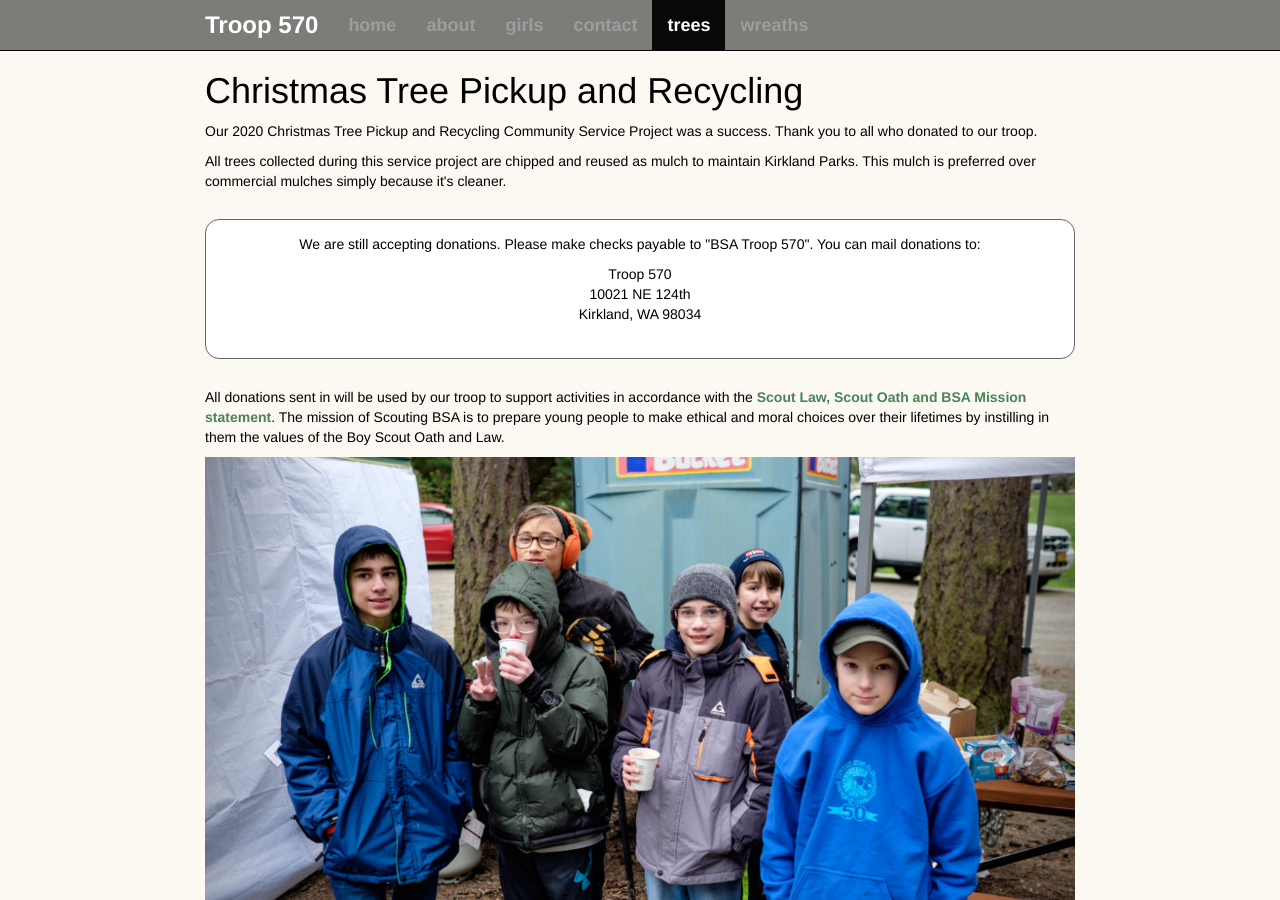
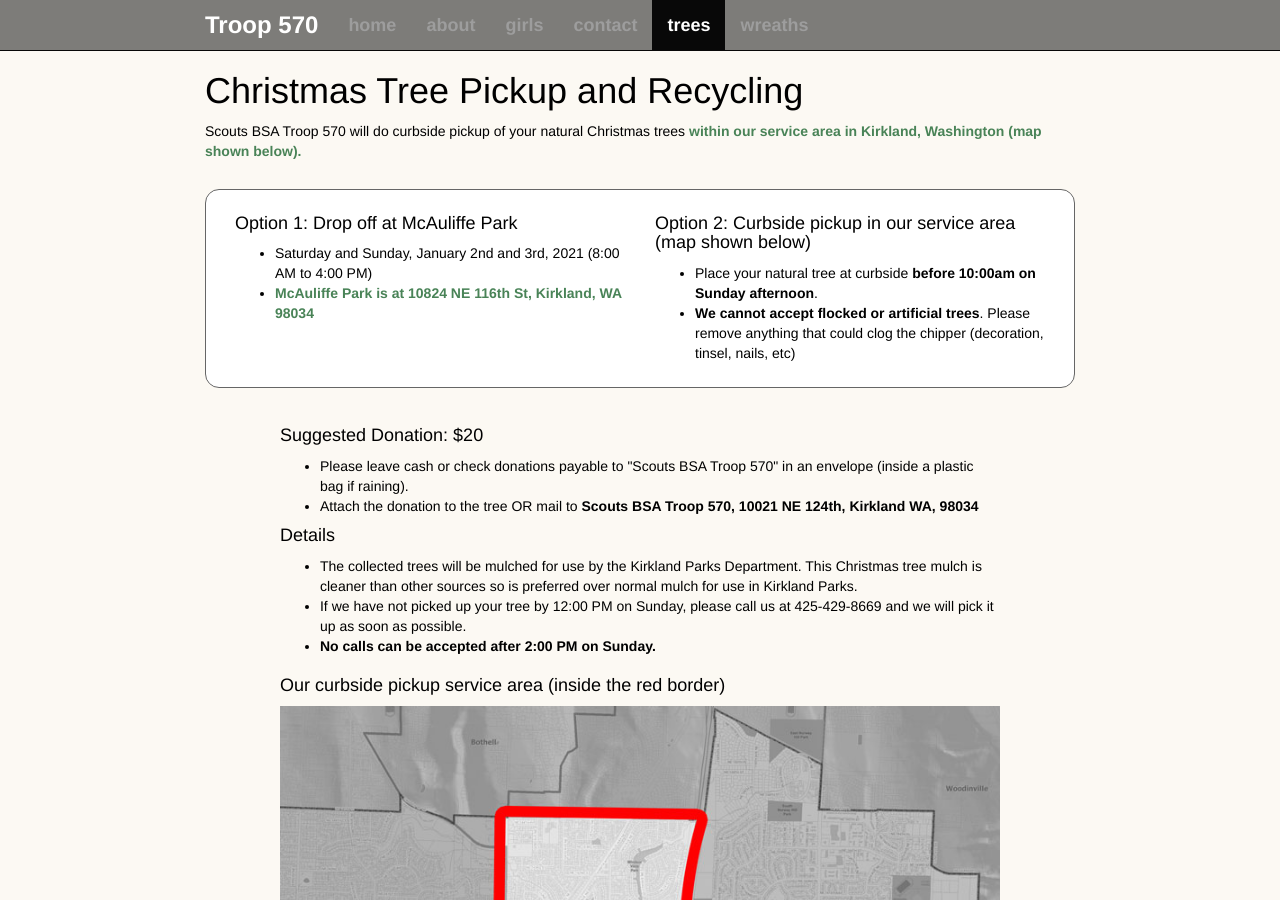
Before and after one commit to troop570/troop570.github.io, a Jekyll site: the page built from trees/index.html, in a window 1280 px wide and 900 px high. Built offline with Jekyll 4.4.1, drawn with Linux system fonts in a browser that asks for light colours; nearby versions of some CDN libraries; some of the changed text lies outside the part shown.

Commit message:
Tree Recycle for 2021 activated

```diff
--- a/trees/index.html
+++ b/trees/index.html
@@ -21,7 +21,8 @@ slides:
   title: We hope to see you next year.
 
 ---
-<p>Our 2020 Christmas Tree Pickup and Recycling Community Service Project was a success. Thank you to all who donated to our troop. </p>
+{% comment %}
+  <p>Our 2021 Christmas Tree Pickup and Recycling Community Service Project was a success. Thank you to all who donated to our troop. </p>
   <p>All trees collected during this service project are chipped and reused as mulch to maintain Kirkland Parks. This mulch is preferred over commercial mulches simply because it's cleaner.</p>
   <div class="option-box text-center">
     <p>We are still accepting donations. Please make checks payable to "BSA Troop 570". You can mail donations to:</p>
@@ -32,21 +33,21 @@ slides:
       Kirkland, WA 98034
     </address>
   </div>
+  {% endcomment %}
 
-  {% comment %}
   <p>Scouts BSA Troop 570 will do curbside pickup of your natural Christmas trees <a href="#map"><b>within our service area in Kirkland, Washington (map shown below).</b></a></p>
   <div class="row option-box">
     <div class="col-sm-6">
       <h4>Option 1: Drop off at McAuliffe Park</h4>
       <ul>
-        <li>Saturday and Sunday, January 4th and 5th, 2020 (8:00 AM to 4:00 PM)</li>
+        <li>Saturday and Sunday, January 2nd and 3rd, 2021 (8:00 AM to 4:00 PM)</li>
         <li><a href="https://www.google.com/maps/preview#!q=McAuliffe Park%2C 108th Avenue Northeast%2C Kirkland%2C WA&data=!4m15!2m14!1m13!1s0x5490127cbe263feb%3A0x3e600372332ebdf6!3m8!1m3!1d2696288!2d-120.8822769!3d47.2729857!3m2!1i1462!2i747!4f13.1!4m2!3d47.704434!4d-122.19741" title="Click for Google Maps to McAuliffe Park" data-toggle="tooltip" data-placement="bottom">McAuliffe Park is at 10824 NE 116th St, Kirkland, WA 98034</a>
       </ul>
     </div>
     <div class="col-sm-6">
       <h4>Option 2: Curbside pickup in our service area (map shown below)</h4>
       <ul>
-        <li>Place your natural tree at curbside <strong>before 1pm on Sunday afternoon</strong>. </li>
+        <li>Place your natural tree at curbside <strong>before 10:00am on Sunday afternoon</strong>. </li>
         <li><strong>We cannot accept flocked or artificial trees</strong>. Please remove
           anything that could clog the chipper (decoration,
           tinsel, nails, etc)</li>
@@ -64,8 +65,8 @@ slides:
       <h4>Details</h4>
       <ul>
         <li>The collected trees will be mulched for use by the Kirkland Parks Department. This Christmas tree mulch is cleaner than other sources so is preferred over normal mulch for use in Kirkland Parks. </li>
-        <li>If we have not picked up your tree by 1:00 PM on Sunday, please call us at 425-429-8669 and we will pick it up as soon as possible.</li>
-        <li><strong>No calls can be accepted after 3:00 PM on Sunday.</strong></li>
+        <li>If we have not picked up your tree by 12:00 PM on Sunday, please call us at 425-429-8669 and we will pick it up as soon as possible.</li>
+        <li><strong>No calls can be accepted after 2:00 PM on Sunday.</strong></li>
       </ul>
     </div>
   </div>
@@ -79,7 +80,6 @@ slides:
       </p>
     </div>
   </div>
-  {% endcomment %}
 
 
   <p>
```
